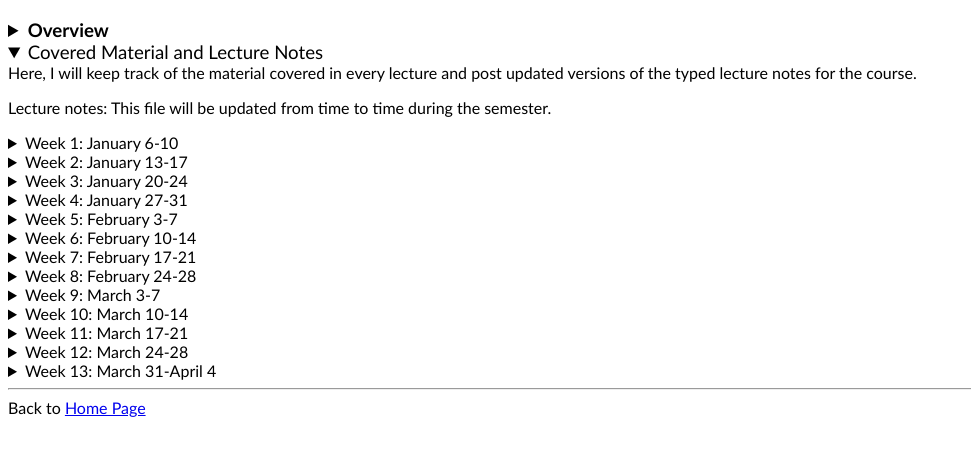
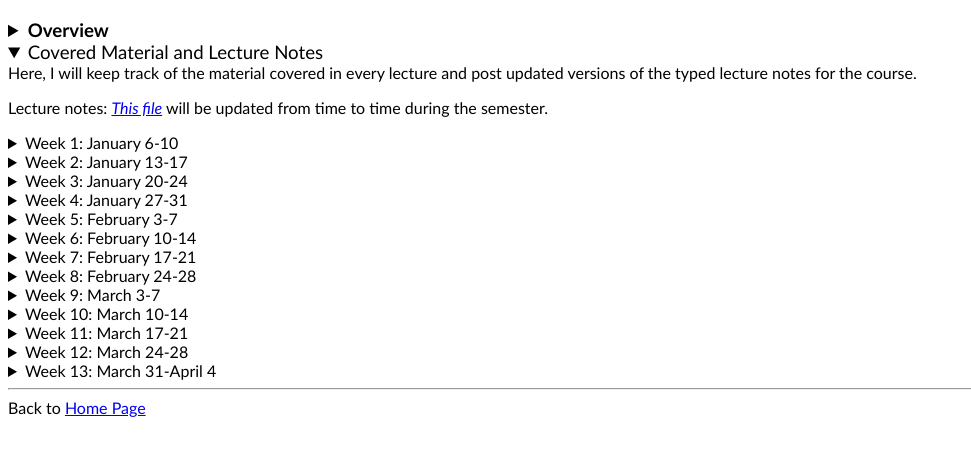
Before and after one commit to joetran0/MATH-6605-Probability-Theory-Winter-2025, a plain HTML site: page index.html in a window 1280 px wide. Both pictures are taken after a click on the heading "Covered Material and Lecture Notes". Shown: the part 63-518 px from the top of the page, without its empty margins (0-971 px from the left). Drawn offline with nearby package versions, Linux system fonts and the light colour scheme.

Commit message:
Update index.html

```diff
--- a/index.html
+++ b/index.html
@@ -68,7 +68,7 @@
             <summary>
                 Here, I will keep track of the material covered in every lecture and post updated versions of the typed lecture notes for the course.
 
-                <p>Lecture notes: This file will be updated from time to time during the semester.</p>
+                <p>Lecture notes: <a href="MATH 6605 Notes.pdf"><i>This file</i></a> will be updated from time to time during the semester.</p>
 
                 <details>
                     <summary>
```
